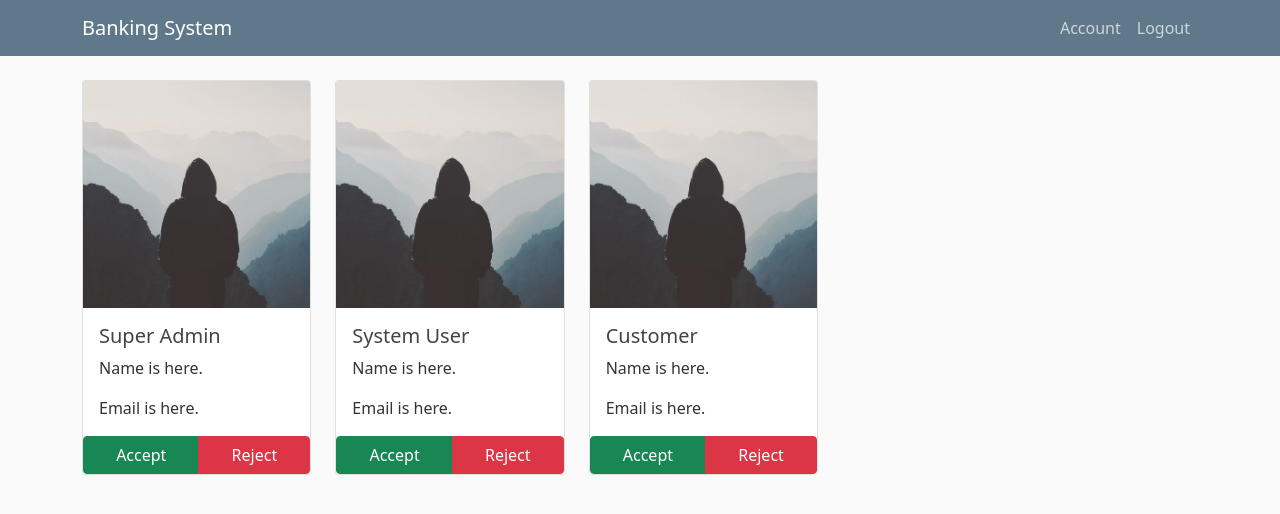
After one commit to Farzen-Taha/Banking-System, a Flask app: page /admin/notification/requests in a window 1280 px wide. The commit adds this page. Shown: the top 514 px of the page. Run offline with Flask 2, Linux system fonts and the light colour scheme; the visitor is signed in with stand-in values (Sample User, id 1); data comes from the database, SQL or seed files in the repository; both versions use the stored data as it was after the commit; parts of the project's set-up code (start-up, migrations or seed data) failed here and were passed over; some libraries are stand-ins or nearby versions.

Commit message:
created account request interface, and request table

```diff
--- a/bankingsystem/models.py
+++ b/bankingsystem/models.py
@@ -54,3 +54,8 @@ class Customer(User):
     id = db.Column("id", db.Integer, db.ForeignKey("user.id"), primary_key=True)
     balance = db.Column(db.Integer,default=0)
     account_number = db.Column("account_number",db.Integer)
+
+class Requests(db.Model,User):
+    __tablename__ = "requests"
+    __mapper_args__ = {"polymorphic_identity": "request"}
+    id = db.Column("id", db.Integer, db.ForeignKey("user.id"), primary_key=True)
--- a/bankingsystem/routes.py
+++ b/bankingsystem/routes.py
@@ -1,5 +1,5 @@
 from fileinput import filename
-from bankingsystem.models import SuperAdmin, SystemUser, Customer
+from bankingsystem.models import SuperAdmin, SystemUser, Customer,Requests
 from flask import render_template, url_for, redirect, flash, request
 from flask_login import login_required, login_user, logout_user, current_user
 from functools import wraps
@@ -83,19 +83,26 @@ def register():
             range_start = 10**(n -1)
             range_end = (10**n )-1
             account_number= randint(range_start, range_end)
-            customer = Customer(
+            # customer = Customer(
+            #     username=form.username.data,
+            #     email=form.email.data,
+            #     password=hashed_pw,
+            #     account_number=account_number
+            # )
+            requests = Requests(
                 username=form.username.data,
                 email=form.email.data,
                 password=hashed_pw,
                 account_number=account_number
             )
-
+            # Requests.query.add(Requests)
             db.create_all()
-            db.session.add(customer)
+            db.session.add(requests)
             db.session.commit()
             flash(
                 "Your account was created. Wait for admin's approval!", "info"
             )
+
             return redirect(url_for("login"))
     return render_template("register.html", title="Register", form=form)
 
@@ -227,3 +234,8 @@ def account():
     return render_template(
         "account.html", title="Account", form=form, image_file=image_file
     )
+@app.route("/admin/notification/requests", methods=["POST", "GET"])
+@login_required
+def account_request():
+
+    return render_template("admin/account_request.html", title="Request")
--- /dev/null
+++ b/bankingsystem/templates/admin/account_request.html
@@ -0,0 +1,64 @@
+{% extends "layout.html" %}
+{% block content %}
+<!-- <article class="media content-section">
+    <img class="rounded-circle article-img" src="../../static/profile_pic/default.jpg">
+    <div class="media-body">
+      <div class="article-metadata">
+          <span> '---'  </span>
+        <small class="text-muted">time</small>
+      </div>
+      <h4 class="article-title">Name </h4>
+      <p class="article-content">Email</p>
+      <div>
+        <a class="btn btn-success btn-sm mt-1 mb-1" href="#">Accept</a>
+        <button type="button" class="btn btn-danger btn-sm m-1" data-toggle="modal" data-target="#deleteModal">Reject</button>
+      </div>
+    </div>
+  </article>
+  </div> -->
+
+<div class="row row-cols-1 row-cols-md-3 g-4">
+    <div class="col">
+        <div class="card">
+            <img src="../../static/profile_pic/default.jpg" class="card-img-top" alt="...">
+            <div class="card-body">
+                <h5 class="card-title">Super Admin</h5>
+                <p class="card-text">Name is here.</p>
+                <p class="card-text">Email is here.</p>
+            </div>
+            <div class="btn-group" role="group" aria-label="Basic mixed styles example">
+                <button type="button" class="btn btn-success">Accept</button>
+                <button type="button" class="btn btn-danger">Reject</button>
+            </div>
+        </div>
+    </div>
+    <div class="col">
+        <div class="card">
+            <img src="../../static/profile_pic/default.jpg" class="card-img-top" alt="...">
+            <div class="card-body">
+                <h5 class="card-title">System User</h5>
+                <p class="card-text">Name is here.</p>
+                <p class="card-text">Email is here.</p>
+            </div>
+            <div class="btn-group" role="group" aria-label="Basic mixed styles example">
+                <button type="button" class="btn btn-success">Accept</button>
+                <button type="button" class="btn btn-danger">Reject</button>
+            </div>
+        </div>
+    </div>
+    <div class="col">
+        <div class="card">
+            <img src="../../static/profile_pic/default.jpg" class="card-img-top" alt="...">
+            <div class="card-body">
+                <h5 class="card-title">Customer</h5>
+                <p class="card-text">Name is here.</p>
+                <p class="card-text">Email is here.</p>
+            </div>
+            <div class="btn-group" role="group" aria-label="Basic mixed styles example">
+                <button type="button" class="btn btn-success">Accept</button>
+                <button type="button" class="btn btn-danger">Reject</button>
+            </div>
+        </div>
+    </div>
+</div>
+{% endblock content %}
--- a/bankingsystem/templates/admin/index.html
+++ b/bankingsystem/templates/admin/index.html
@@ -1,4 +1,3 @@
-
 {% extends 'admin/master.html' %}
 
 {% block head_css %}
--- a/bankingsystem/templates/admin/notification.html
+++ b/bankingsystem/templates/admin/notification.html
@@ -7,7 +7,7 @@
     <!-- /.panel-heading -->
     <div class="panel-body">
         <div class="list-group">
-            <a href="#" class="list-group-item">
+            <a href="{{url_for('account_request')}}" class="list-group-item">
                 <i class="fa fa-comment fa-fw"></i> Create Account Requests
                 <span class="pull-right text-muted small"><em>4 minutes ago</em>
                 </span>
```
Also changed, not shown: bankingsystem/site.db.
